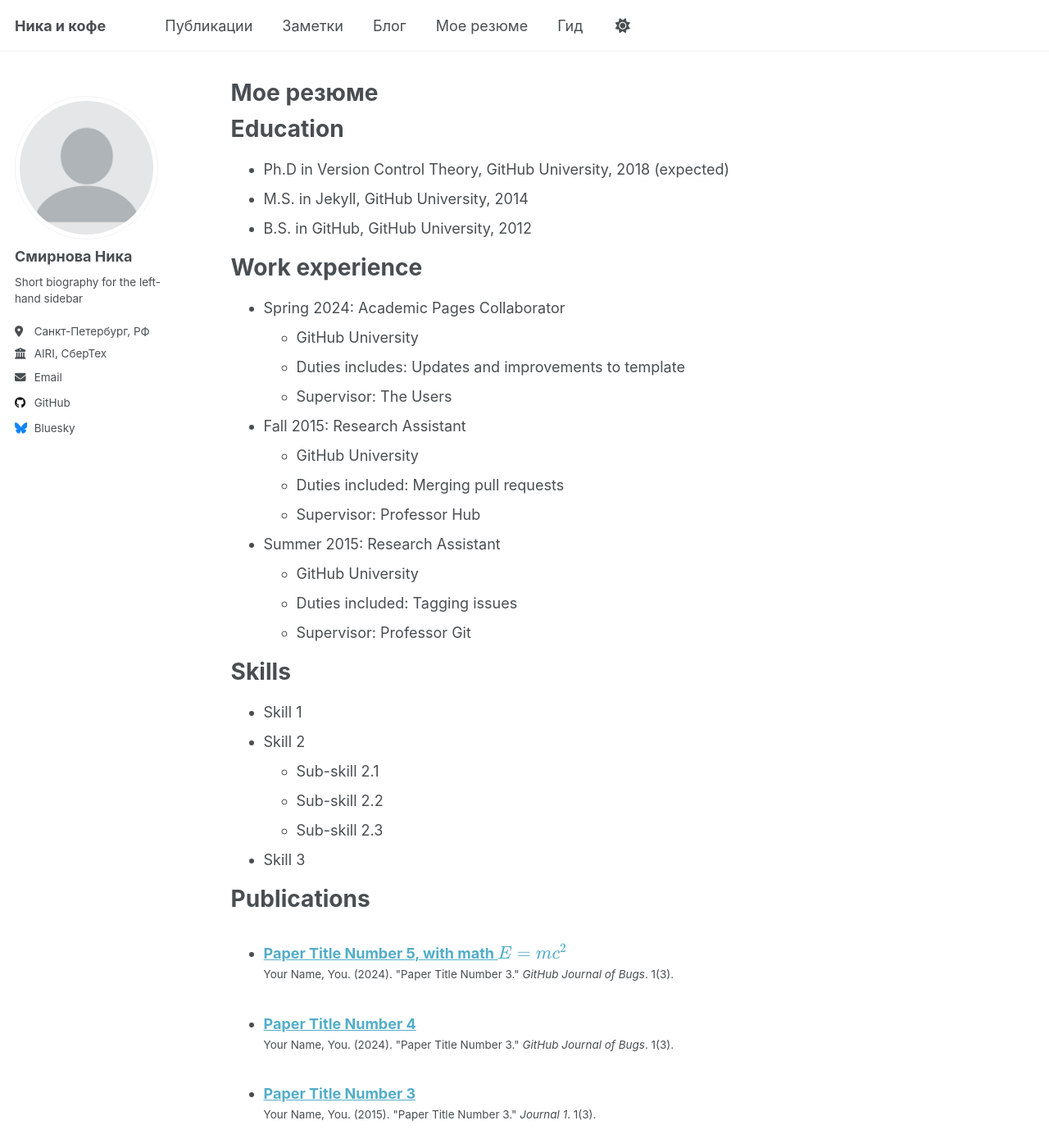
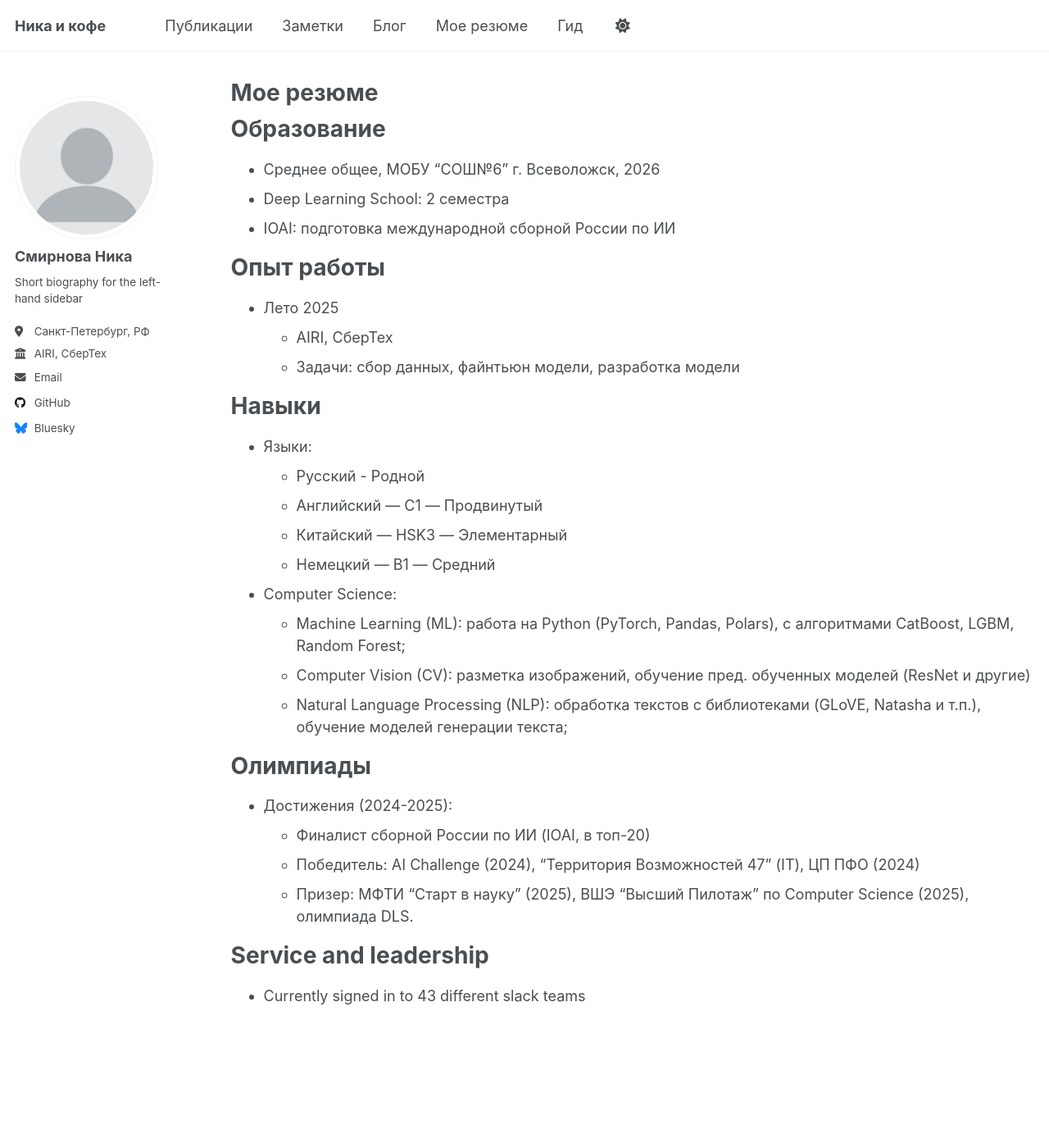
Before and after one commit to Robot-mitski/Space_cappuchino.github.io, a Jekyll site: the page built from _pages/cv.md, in a window 1280 px wide and 1400 px high. Shown: the whole window at 82% size. Built offline with Jekyll 4.4.1, drawn with Linux system fonts in a browser that asks for light colours; a script that is not in the unit is left out; some of the changed text lies outside the part shown.

Commit message:
Update cv.md

```diff
--- a/_pages/cv.md
+++ b/_pages/cv.md
@@ -9,55 +9,37 @@
 
 {% include base_path %}
 
-Education
+Образование
 ======
-* Ph.D in Version Control Theory, GitHub University, 2018 (expected)
-* M.S. in Jekyll, GitHub University, 2014
-* B.S. in GitHub, GitHub University, 2012
+* Среднее общее, МОБУ "СОШ№6" г. Всеволожск, 2026
+* Deep Learning School: 2 семестра
+* IOAI: подготовка международной сборной России по ИИ
 
-Work experience
+Опыт работы
 ======
-* Spring 2024: Academic Pages Collaborator
-  * GitHub University
-  * Duties includes: Updates and improvements to template
-  * Supervisor: The Users
+* Лето 2025
+  * AIRI, СберТех
+  * Задачи: сбор данных, файнтьюн модели, разработка модели
 
-* Fall 2015: Research Assistant
-  * GitHub University
-  * Duties included: Merging pull requests
-  * Supervisor: Professor Hub
+Навыки
+======
+* Языки:
+  * Русский - Родной
+  * Английский — C1 — Продвинутый
+  * Китайский — HSK3 — Элементарный
+  * Немецкий — B1 — Средний
+* Computer Science:
+  * Machine Learning (ML): работа на  Python (PyTorch, Pandas, Polars), c алгоритмами CatBoost, LGBM, Random Forest;
+  * Computer Vision (CV): разметка изображений, обучение пред. обученных моделей (ResNet и другие)
+  * Natural Language Processing (NLP): обработка текстов с библиотеками (GLoVE, Natasha и т.п.), обучение моделей генерации текста;
 
-* Summer 2015: Research Assistant
-  * GitHub University
-  * Duties included: Tagging issues
-  * Supervisor: Professor Git
+Олимпиады
+======
+* Достижения (2024-2025):
+  * Финалист сборной России по ИИ (IOAI, в топ-20)
+  * Победитель: AI Challenge (2024), "Территория Возможностей 47" (IT), ЦП ПФО (2024)
+  * Призер: МФТИ “Старт в науку” (2025), ВШЭ “Высший Пилотаж” по Computer Science (2025), олимпиада DLS.
 
-Skills
-======
-* Skill 1
-* Skill 2
-  * Sub-skill 2.1
-  * Sub-skill 2.2
-  * Sub-skill 2.3
-* Skill 3
-
-Publications
-======
-  <ul>{% for post in site.publications reversed %}
-    {% include archive-single-cv.html %}
-  {% endfor %}</ul>
-
-Talks
-======
-  <ul>{% for post in site.talks reversed %}
-    {% include archive-single-talk-cv.html  %}
-  {% endfor %}</ul>
-
-Teaching
-======
-  <ul>{% for post in site.teaching reversed %}
-    {% include archive-single-cv.html %}
-  {% endfor %}</ul>
 
 Service and leadership
 ======
```
